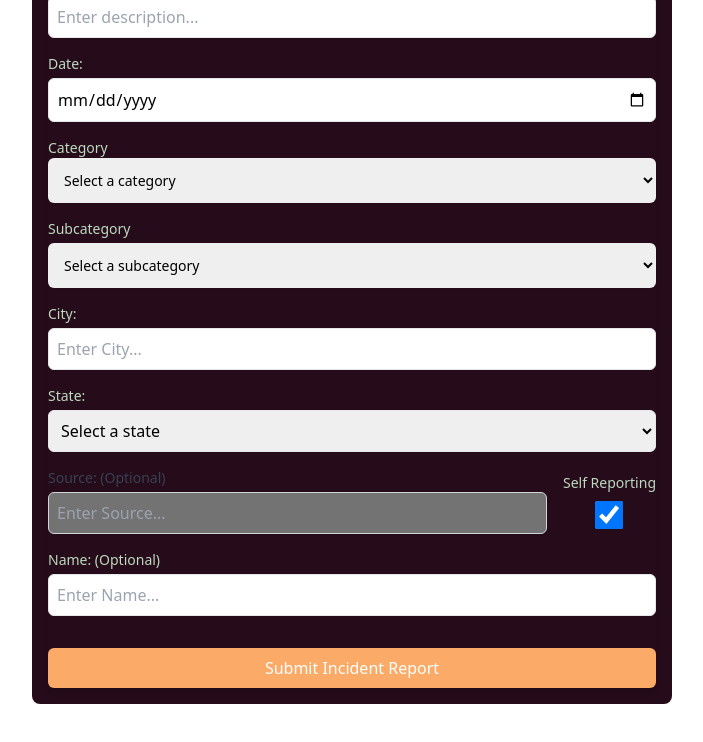
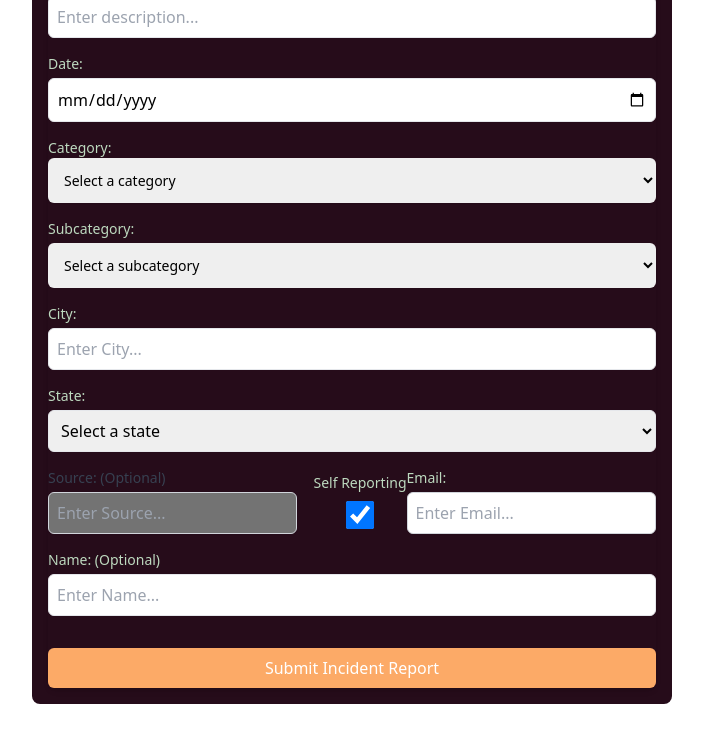
Before and after one commit to NathanKlump/MVC-express, a React (Create React App) app in the folder client/: page /report-incident in a window 1280 px wide. Both pictures are taken after a click on the checkbox "Self Reporting". Shown: the part 312-1054 px from the top of the page, without its empty margins (288-991 px from the left). Built offline with nearby package versions, Linux system fonts and the light colour scheme.

Commit message:
add reset form&self-report email&successful submission window

```diff
--- a/client/src/components/IncidentForm.js
+++ b/client/src/components/IncidentForm.js
@@ -1,6 +1,7 @@
-import React from "react";
+import React, { useState } from "react";
 import { Formik, Form, Field, ErrorMessage, useFormikContext } from "formik";
 import * as Yup from "yup";
+import SuccessModal from "./SuccessModal";
 
 import {
   new_states_api,
@@ -14,6 +15,7 @@ import {
 import { addIncident } from "../api/API";
 
 export default function CreateReport() {
+  const [isModalOpen, setIsModalOpen] = useState(false);
   const getSubcategoryOptions = (category) => {
     switch (category) {
       case "Caste Discrimination":
@@ -26,7 +28,7 @@ export default function CreateReport() {
         return category_Vigilante_violence;
       case "Sexual violence":
         return category_Sexual_violence;
-      case "State / Police/ Judicial Violence"://Please do not change any spaces, it needs to be consistent with the database
+      case "State / Police/ Judicial Violence": //Please do not change any spaces, it needs to be consistent with the database
         return category_State;
       default:
         return [];
@@ -57,20 +59,47 @@ export default function CreateReport() {
     INCI_SUB_CATEGORY: Yup.string().required(),
     INCI_PLACE_CITY_DISTRICT: Yup.string().required(),
     INCI_STATE_UT: Yup.string().required(),
-    INCI_SOURCE: Yup.string(),
+    INCI_SOURCE: Yup.string().test({
+      name: "conditionalValidation",
+      test: function (value) {
+        // Access the form values using `this.parent`
+        const selfReporting = this.parent.SELF_REPORTING;
+
+        // Apply the condition for validation
+        if (selfReporting) {
+          return (
+            !!value ||
+            this.createError({
+              message: "Field is required when self-reporting",
+            })
+          );
+        }
+
+        return true;
+      },
+    }),
     INCI_NAME: Yup.string(),
   });
 
-  const onSubmit = (data) => {
-    if (data.INCI_NAME === ''){
-      data.INCI_NAME = 'Anonymous'
+  const onSubmit = (data, { resetForm }) => {
+    if (data.INCI_NAME === "") {
+      data.INCI_NAME = "Anonymous";
     }
-    if (data.INCI_SOURCE === ''){
-      data.INCI_SOURCE = 'Self Reported'
+    if (data.INCI_SOURCE === "") {
+      data.INCI_SOURCE = "Self Reported";
     }
 
-    console.log(data)
+    console.log(data);
     addIncident(data);
+    // Set the state to open the modal
+    setIsModalOpen(true);
+    // Reset the form
+    resetForm();
+  };
+
+  const closeModal = () => {
+    // Close the modal and reset the state
+    setIsModalOpen(false);
   };
 
   function SubcategoryDropdown() {
@@ -82,7 +111,7 @@ export default function CreateReport() {
           htmlFor="inciCategory"
           className="block text-sm font-medium text-font"
         >
-          Category
+          Category:
         </label>
         <div className="relative rounded-md shadow-sm">
           <Field
@@ -115,7 +144,7 @@ export default function CreateReport() {
           htmlFor="inciSubCategory"
           className="block text-sm font-medium text-font mt-4"
         >
-          Subcategory
+          Subcategory:
         </label>
         <div className="mt-1 relative rounded-md shadow-sm">
           <Field
@@ -151,7 +180,9 @@ export default function CreateReport() {
         <div className="flex-1">
           <label
             htmlFor="inciSource"
-            className={`block text-sm font-medium text-font ${values.SELF_REPORTING ? 'text-gray-700' : 'text-font'}`}
+            className={`block text-sm font-medium text-font ${
+              values.SELF_REPORTING ? "text-gray-700" : "text-font"
+            }`}
           >
             Source: (Optional)
           </label>
@@ -160,11 +191,18 @@ export default function CreateReport() {
             name="INCI_SOURCE"
             placeholder="Enter Source..."
             disabled={values.SELF_REPORTING}
-            className={`mt-1 p-2 w-full border border-gray-300 rounded-md shadow-sm focus:border-indigo-500 focus:ring focus:ring-indigo-200 focus:ring-opacity-50 ${values.SELF_REPORTING ? 'bg-neutral-500 text-gray-500 cursor-not-allowed' : 'bg-white'}`}
+            className={`mt-1 p-2 w-full border border-gray-300 rounded-md shadow-sm focus:border-indigo-500 focus:ring focus:ring-indigo-200 focus:ring-opacity-50 ${
+              values.SELF_REPORTING
+                ? "bg-neutral-500 text-gray-500 cursor-not-allowed"
+                : "bg-white"
+            }`}
           />
         </div>
         <div className="flex flex-col items-center ml-4">
-          <label htmlFor="selfReporting" className="mb-2 block text-sm font-medium text-font">
+          <label
+            htmlFor="selfReporting"
+            className="mb-2 block text-sm font-medium text-font"
+          >
             Self Reporting
           </label>
           <Field
@@ -173,11 +211,34 @@ export default function CreateReport() {
             name="SELF_REPORTING"
             className="h-7 w-7 text-indigo-600 border-gray-300 rounded focus:ring-indigo-500"
             onChange={(e) => {
-              setFieldValue('SELF_REPORTING', e.target.checked);
+              setFieldValue("SELF_REPORTING", e.target.checked);
               if (e.target.checked) {
-                setFieldValue('INCI_SOURCE', '');
+                setFieldValue("INCI_SOURCE", "");
               }
             }}
+          />
+        </div>
+        <div className="flex-1">
+          <label
+            htmlFor="inciSourceEmail"
+            className={` text-sm font-medium text-font ${
+              values.SELF_REPORTING ? "block" : "hidden"
+            }`}
+          >
+            Email:
+          </label>
+          <Field
+            id="inciSourceEmail"
+            name="INCI_SOURCE"
+            placeholder="Enter Email..."
+            // disabled={values.SELF_REPORTING}
+            className={`mt-1 p-2 w-full border border-gray-300 rounded-md shadow-sm focus:border-indigo-500 focus:ring focus:ring-indigo-200 focus:ring-opacity-50 }`}
+            style={{ display: values.SELF_REPORTING ? "block" : "none" }}
+          />
+          <ErrorMessage
+            name="INCI_SOURCE"
+            component="span"
+            className="text-red-500 text-xs mt-1" // Added the text-red-500 class
           />
         </div>
       </div>
@@ -303,6 +364,14 @@ export default function CreateReport() {
           >
             Submit Incident Report
           </button>
+
+          {/* {isSubmitted && (
+            <p className="text-green-500 mt-2">
+              Form submitted successfully! Thank you for your report.
+            </p>
+          )} */}
+
+          {isModalOpen && <SuccessModal closeModal={closeModal} />}
         </Form>
       </Formik>
     </div>
--- /dev/null
+++ b/client/src/components/SuccessModal.js
@@ -0,0 +1,21 @@
+import React from "react";
+
+const SuccessModal = ({ closeModal }) => {
+  return (
+    <div className="fixed inset-0 flex items-center justify-center">
+      <div className="bg-white p-6 rounded-md shadow-md">
+        <p className="text-green-500">
+          Form submitted successfully! Thank you for your report.
+        </p>
+        <button
+          className="mt-4 bg-secondary text-white p-2 rounded-md hover:bg-yellow-800"
+          onClick={closeModal}
+        >
+          Close
+        </button>
+      </div>
+    </div>
+  );
+};
+
+export default SuccessModal;
```
